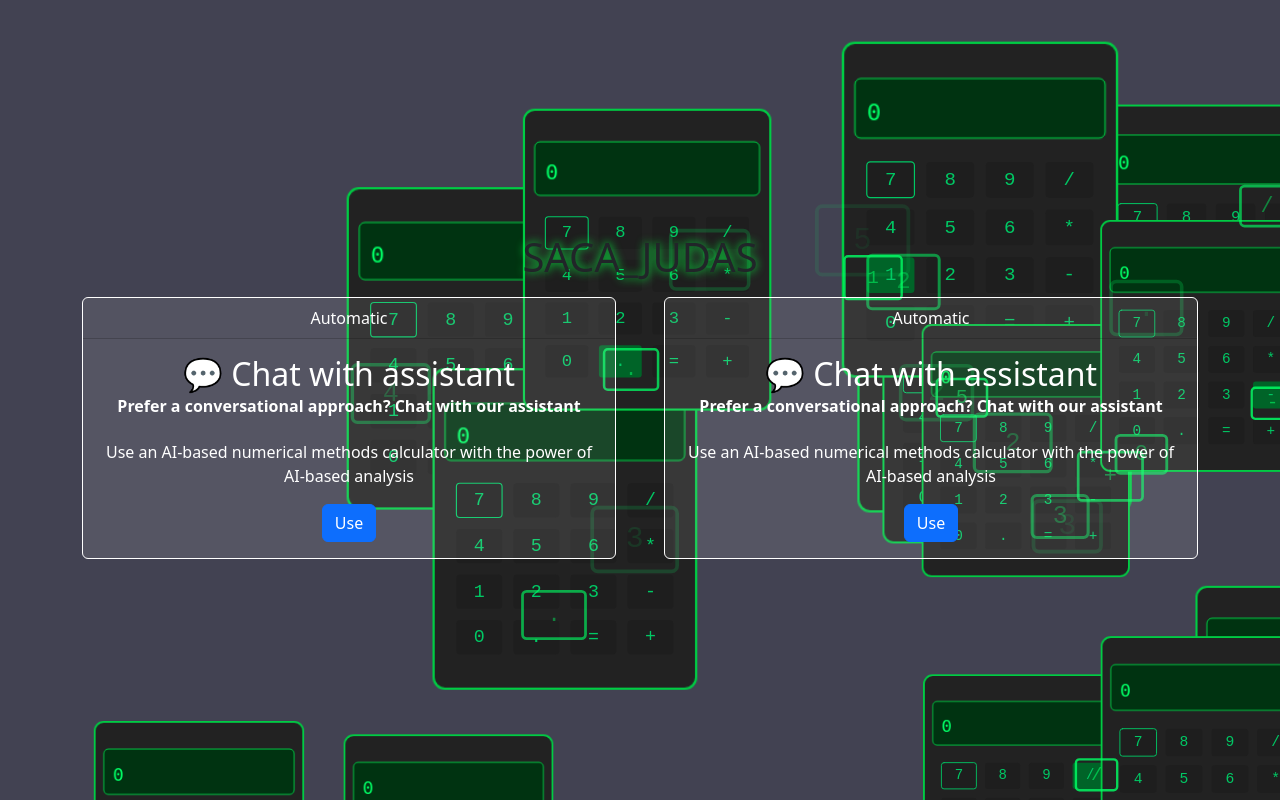
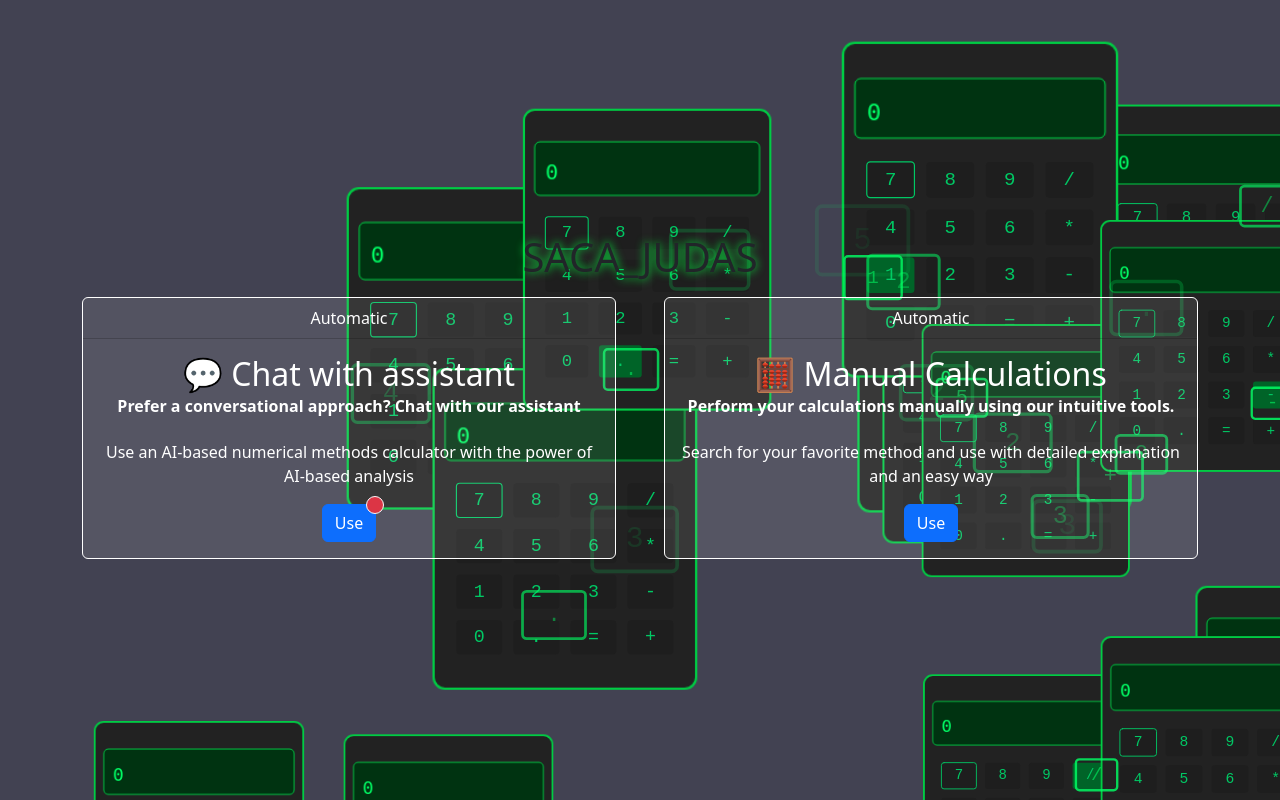
Before and after one commit to jero98772/Saca-judas, a FastAPI app: page / in a window 1280 px wide. Run offline with FastAPI, Linux system fonts and the light colour scheme; some libraries are stand-ins or nearby versions.

Commit message:
Styles changed, I am afraid to begin implementing a new method.

```diff
--- a/templates/index.html
+++ b/templates/index.html
@@ -17,11 +17,18 @@
                     <div class="card-body">
                         <h2 class="card-title">💬 Chat with assistant</h2>
                         <h6 class="card-subtitle fw-bold mb-4">Prefer a conversational approach? Chat with our assistant
+                        </h6>
                         </h3>
                         <p class="card-text text-wrap">
                             Use an AI-based numerical methods calculator with the power of AI-based analysis
                         </p>
-                            <a href="/options" class="card-link btn btn-primary">Use</a>
+                        <a href="/options" class="card-link btn btn-primary position-relative">
+                            Use
+                            <span
+                                class="position-absolute top-0 start-100 translate-middle p-2 bg-danger border border-light rounded-circle">
+                                <span class="visually-hidden">New alerts</span>
+                            </span>
+                        </a>
                     </div>
                 </div>
             </div>
@@ -32,13 +39,14 @@
                         Automatic
                     </div>
                     <div class="card-body">
-                        <h2 class="card-title">💬 Chat with assistant</h2>
-                        <h6 class="card-subtitle fw-bold mb-4">Prefer a conversational approach? Chat with our assistant
+                        <h2 class="card-title">🧮 Manual Calculations</h2>
+                        <h6 class="card-subtitle fw-bold mb-4">Perform your calculations manually using our intuitive
+                            tools.</h6>
                         </h3>
                         <p class="card-text text-wrap">
-                                Use an AI-based numerical methods calculator with the power of AI-based analysis
+                            Search for your favorite method and use with detailed explanation and an easy way
                         </p>
-                            <a href="/options" class="card-link btn btn-primary">Use</a>
+                        <a href="/options" class="card-link btn btn-primary position-relative">Use</a>
                     </div>
                 </div>
             </div>
```
Also changed, not shown: templates/options.html (+7 -3 lines), static/css/style.css (line endings or trailing spaces). Lines whose indentation alone changed are shown as unchanged.
